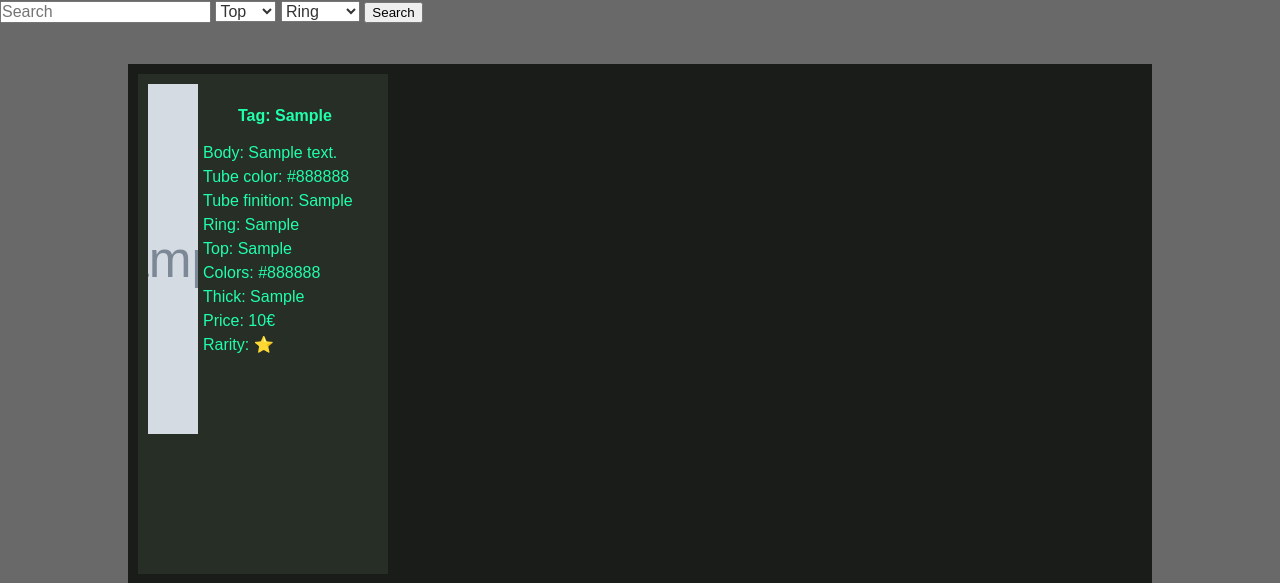
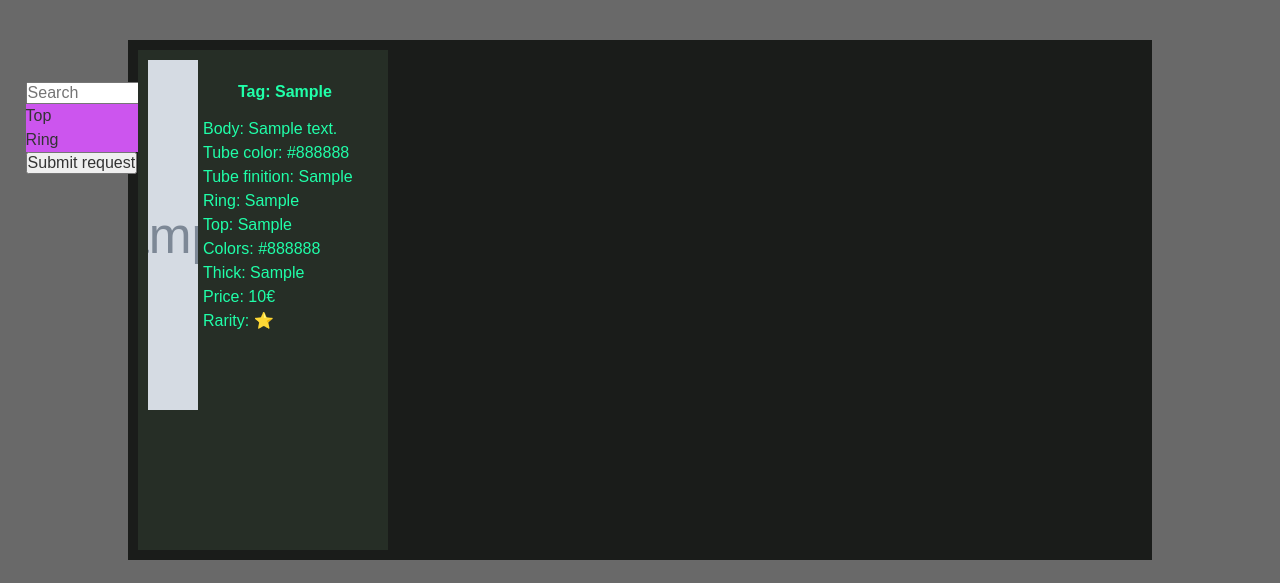
Before and after one commit to 0xC-M0NK3Y/bic-website, a PHP site: page / in a window 1280 px wide. Shown: the part 78-661 px from the top of the page. Run offline with PHP 8.4, Linux system fonts and the light colour scheme; tables that the repository leaves empty hold one stand-in row (values such as "Sample post"); grey boxes marked "Sample" are stand-in pictures.

Commit message:
middle commit still POST

```diff
--- a/index.css
+++ b/index.css
@@ -91,7 +91,21 @@ input[type=submit] {
 	cursor: pointer;
 }
 
+/* filters */
 
+.filter_menu {
+	position: fixed;
+	left: 2%;
+	top: 20%;
+}
+
+.filter_title {
+	background: #CC55EE;
+}
+
+.filter_value {
+	background: #AA88FF;
+}
 
 /* clearfix */
 
@@ -322,7 +336,6 @@ input[type=submit] {
 	font-size: 2em;
 }
 
-
 /* media queries */
 
 @media only screen and (min-width:1366px) {
--- a/index.php
+++ b/index.php
@@ -5,6 +5,30 @@ $password = 'bic_user';
 $database = 'bic_db';
 $servername='localhost';
 $mysqli = new mysqli($servername, $username, $password, $database);
+
+function addToQuery($query, $values, $first, $field) {
+	$i = 0;
+	$size = count($values);
+	if ($size == 0) {
+		return $query;
+	}
+	if ($first == 1) {
+		$query .= " WHERE " . $field . " LIKE '%$values[0]%'";
+		if ($size > 1) {
+			$query .= " OR";
+		}
+		$i++;
+	} else {
+		$query .= " AND";
+	}
+	for (;$i < $size; $i++) {
+		$query .= " " . $field . " LIKE '%$values[$i]%'";
+		if ($i != $size-1) {
+			$query .= " OR";
+		}
+	}
+	return $query;
+}
 
 if ($mysqli->connect_error) {
 	die('Connect Error (' .
@@ -32,51 +56,76 @@ if ($mysqli->connect_error) {
 <script src="index.js"></script>
 <main class="main" role="main">
 <section id="make_search">
-	<div class="search">
+	<div class="filter_menu">
 		<form action="" method="POST">
-			<input type="text" name="search" value="<?php if(isset($_POST['search'])){echo $_POST['search']; }?>" class="search_bar" placeholder="Search">
-			<select name="top">
-				<option value="">Top</option>
-				<option value="blanc">blanc</option>
-				<option value="noir">noir</option>
-			</select>
-			<select name="ring">
-				<option value="">Ring</option>
-				<option value="noire">noire</option>
-				<option value="blanche">blanche</option>
-			</select>
-		<button type="submit" class="button">Search</button>
+			<div class="search_bar" placeholder="search">
+				<input type="text" name="search" value="<?php if(isset($_POST['search'])){echo $_POST['search']; }?>" class="search_input" placeholder="Search">
+			</div>
+			<div class="filter checkboxes-container">
+				<div class="filter_title" id="topFilter" onclick="toggleValues('topValues')">
+					<span class="filter_name">Top</span>
+				</div>
+				<div class="filters_values" style="display: none;" id="topValues">
+					<div class="filter_value">
+						<label class="filter_attribute">
+							<span class="filter_label">Noir</span>
+							<input id="box1" type="checkbox" name="top[]" value="noir" onchange="submitReq()">
+						</label>
+					</div>
+					<div class="filter_value">
+						<label class="filter_attribute">
+							<span class="filter_label">Blanc</span>
+							<input id="box2" type="checkbox" name="top[]" value="blanc" onchange="submitReq()">
+						</label>
+					</div>
+				</div>
+			</div>
+			<div class="filter checkboxes-container">
+				<div class="filter_title" id="ringFilter" onclick="toggleValues('ringValues')">
+					<span class="filter_name">Ring</span>
+				</div>
+				<div class="filters_values" style="display: none;" id="ringValues">
+					<div class="filter_value">
+						<label class="filter_attribute">
+							<span class="filter_label">Noir</span>
+							<input id="box3" type="checkbox" name="ring[]" value="noir" onchange="submitReq()">
+						</label>
+					</div>
+					<div class="filter_value">
+						<label class="filter_attribute">
+							<span class="filter_label">Blanc</span>
+							<input id="box4" type="checkbox" name="ring[]" value="blanc" onchange="submitReq()">
+						</label>
+					</div>
+				</div>
+			</div>
+			<input type="submit" value="Submit request" />
 		</form>
 	</div>
 </section>
 	<div class="main-inner wrapper">
 		<ul class="product-list ul-reset">
 			<?php
-			$andd = 0;
+			$first = 1;
 			$query = "SELECT * FROM pen";
 			if (isset($_POST['top'])) {
-				$top_value = $_POST['top'];
-				$query .= " WHERE top LIKE '%$top_value%'";
-				$andd++;
+				$top_values = $_POST['top'];
+				$query = addToQuery($query, $top_values, $first, "top");
+				$first = 0;
 			}
 			if (isset($_POST['ring'])) {
-				$ring_value = $_POST['ring'];
-				if ($andd == 0) {
-					$query .= " WHERE ring LIKE '%$ring_value%'";
-				} else {
-					$query .= " AND ring LIKE '%$ring_value%'";
-				}
-				$andd++;
+				$ring_values = $_POST['ring'];
+				$query = addToQuery($query, $ring_values, $first, "ring");
+				$first = 0;
 			}
 			if (isset($_POST['search'])) {
 				$search_value = $_POST['search'];
-				if ($andd == 0) {
+				if ($first == 1) {
 					$query .= " WHERE body LIKE '%$search_value%'";
 				} else {
 					$query .= " AND body LIKE '%$search_value%'";
 				}
 			}
-			//echo "<script>alert(\"" . $query . "\")</script>";
 			$result = $mysqli->query($query);
 			$mysqli->close();
 			while($rows = $result->fetch_assoc()) {
@@ -141,7 +190,6 @@ if ($mysqli->connect_error) {
 			</li>
 			<?php
 			}
-			$_POST['search'] = '';
 			?>
 			<!-- /.product-item ib -->
 		</ul>
@@ -159,6 +207,66 @@ if ($mysqli->connect_error) {
 </footer>
 <!-- /.footer -->
 <script>
+<!-- events listenners -->
+
+function toggleValues(id) {
+    var valuesDiv = document.getElementById(id);
+    if (valuesDiv.style.display === "none") {
+        valuesDiv.style.display = "block";
+    } else {
+        valuesDiv.style.display = "none";
+    }
+}
+
+function saveCheckboxState(checkbox) {
+    if (checkbox.checked) {
+        sessionStorage.setItem(checkbox.id, "checked");
+    } else {
+        sessionStorage.removeItem(checkbox.id);
+    }
+}
+
+function submitReq() {
+	document.querySelector("form").submit();
+}
+
+document.addEventListener("DOMContentLoaded", function () {
+    var valuesDivs = document.querySelectorAll('.filters_values');
+    valuesDivs.forEach(function (valuesDiv) {
+        var shouldShowValues = sessionStorage.getItem(valuesDiv.id);
+
+        if (shouldShowValues === "true") {
+            valuesDiv.style.display = "block";
+        }
+
+        var checkboxes = valuesDiv.querySelectorAll('input[type="checkbox"]');
+        checkboxes.forEach(function (checkbox) {
+            var checkboxState = sessionStorage.getItem(checkbox.id);
+            if (checkboxState === "checked") {
+                checkbox.checked = true;
+            } else {
+                checkbox.checked = false;
+            }
+
+            checkbox.addEventListener("click", function () {
+                submitReq(checkbox);
+            });
+        });
+    });
+});
+
+document.querySelector("form").addEventListener("submit", function () {
+    var valuesDivs = document.querySelectorAll('.filters_values');
+    valuesDivs.forEach(function (valuesDiv) {
+        sessionStorage.setItem(valuesDiv.id, valuesDiv.style.display === "block");
+
+        var checkboxes = valuesDiv.querySelectorAll('input[type="checkbox"]');
+        checkboxes.forEach(function (checkbox) {
+            saveCheckboxState(checkbox);
+        });
+    });
+});
+
 </script>
 </body>
 </html>
```
Also changed, not shown: index.js (line endings or trailing spaces).
